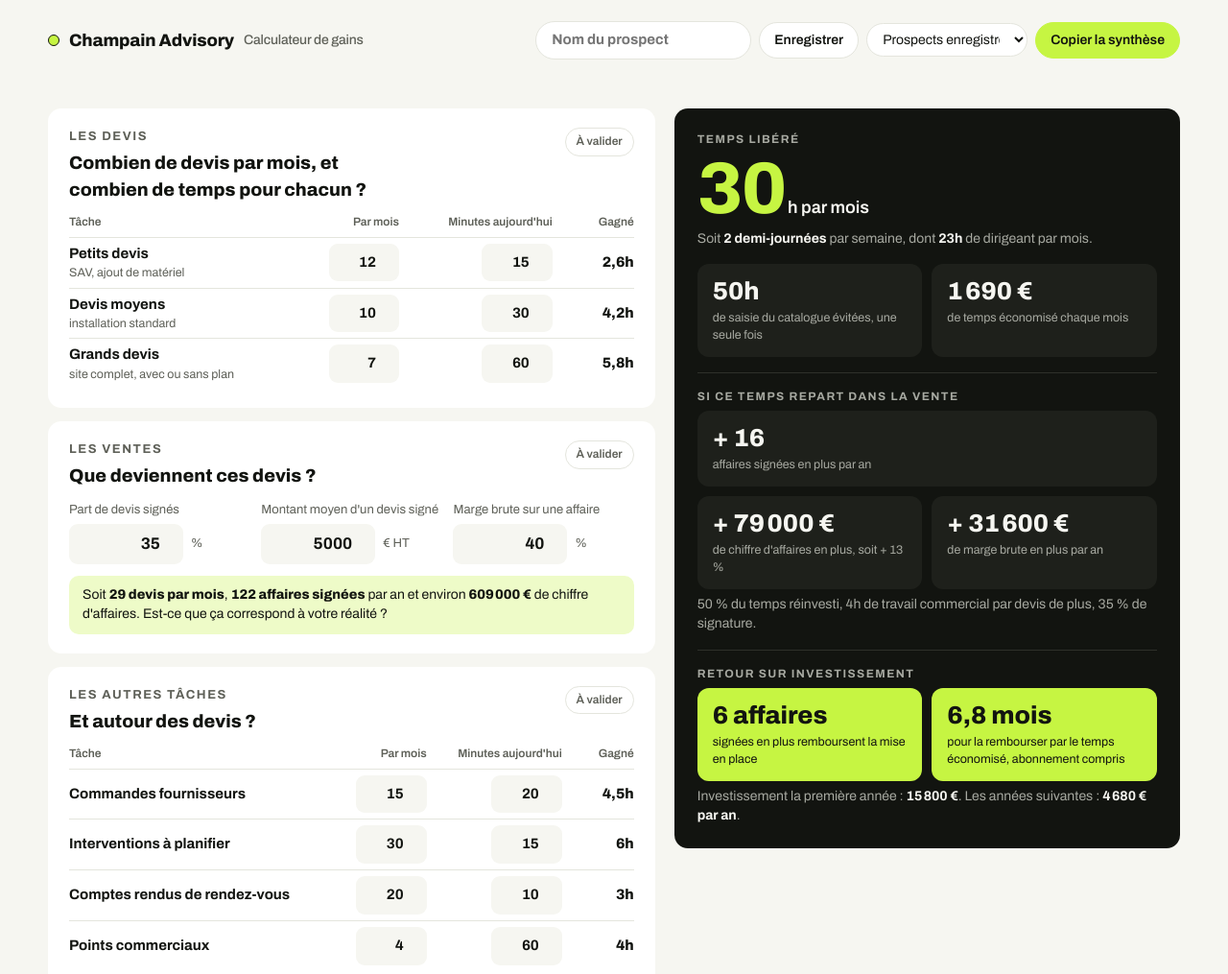
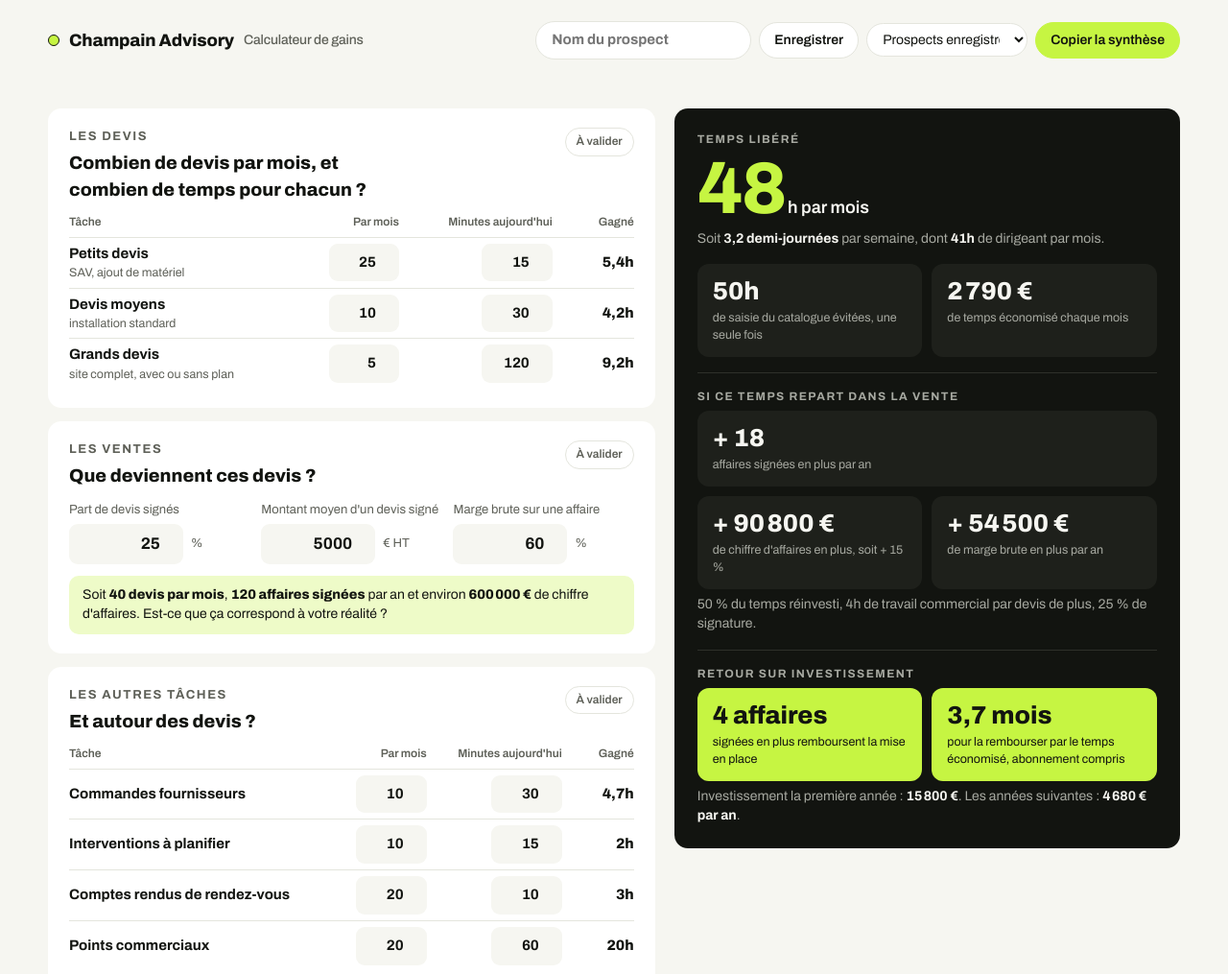
Before and after one commit to gaetanchampain/calculateur, a plain HTML site: page index.html in a window 1280 px wide. Shown: the top 1015 px of the page at 96% size. Drawn offline with Linux system fonts and the light colour scheme.

Commit message:
Hypothèses de départ reprises des chiffres IDETEC
Co-Authored-By: Claude Fable 5.2 <noreply@anthropic.com>
Claude-Session: https://claude.ai/code/session_01LDyQ6gjdc12rEpTdtdfqxy

```diff
--- a/index.html
+++ b/index.html
@@ -203,15 +203,15 @@ td select, .f select { background: var(--field); color: var(--ink); border: 1px
 <script>
 const DEF = {
   prospect: '',
-  n_p: 12, av_p: 15, ap_p: 2, who_p: 'd',
+  n_p: 25, av_p: 15, ap_p: 2, who_p: 'd',
   n_m: 10, av_m: 30, ap_m: 5, who_m: 'd',
-  n_g: 7, av_g: 60, ap_g: 10, who_g: 'd',
-  n_cmd: 15, av_cmd: 20, ap_cmd: 2, who_cmd: 'g',
-  n_int: 30, av_int: 15, ap_int: 3, who_int: 'd',
+  n_g: 5, av_g: 120, ap_g: 10, who_g: 'd',
+  n_cmd: 10, av_cmd: 30, ap_cmd: 2, who_cmd: 'g',
+  n_int: 10, av_int: 15, ap_int: 3, who_int: 'd',
   n_cr: 20, av_cr: 10, ap_cr: 1, who_cr: 'c',
-  n_pt: 4, av_pt: 60, ap_pt: 0, who_pt: 'd',
+  n_pt: 20, av_pt: 60, ap_pt: 0, who_pt: 'd',
   articles: 1500, t_art: 2, who_cat: 'd',
-  sign: 35, panier: 5000, marge: 40,
+  sign: 25, panier: 5000, marge: 60,
   rate_d: 60, rate_c: 45, rate_g: 45,
   reinv: 50, h_devis: 4, pts: 0,
   setup: 11900, abo: 390,
```
